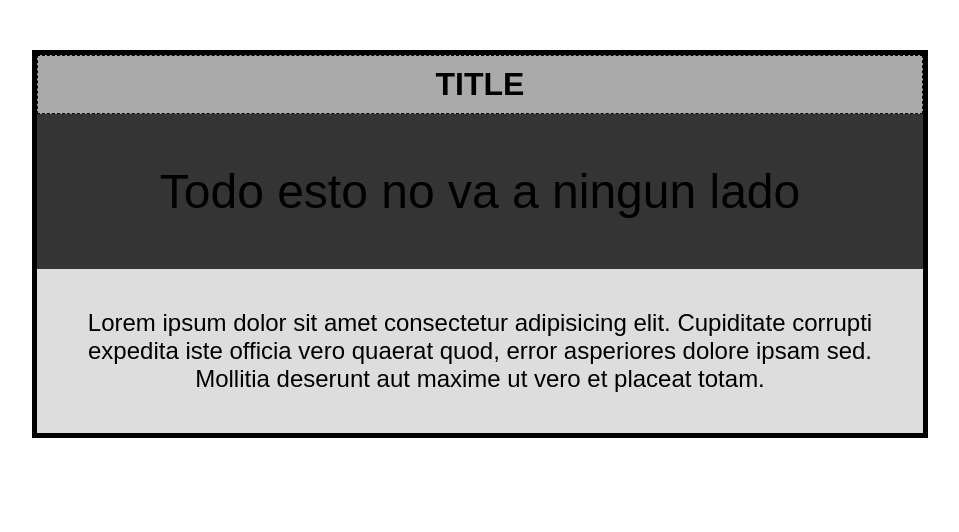
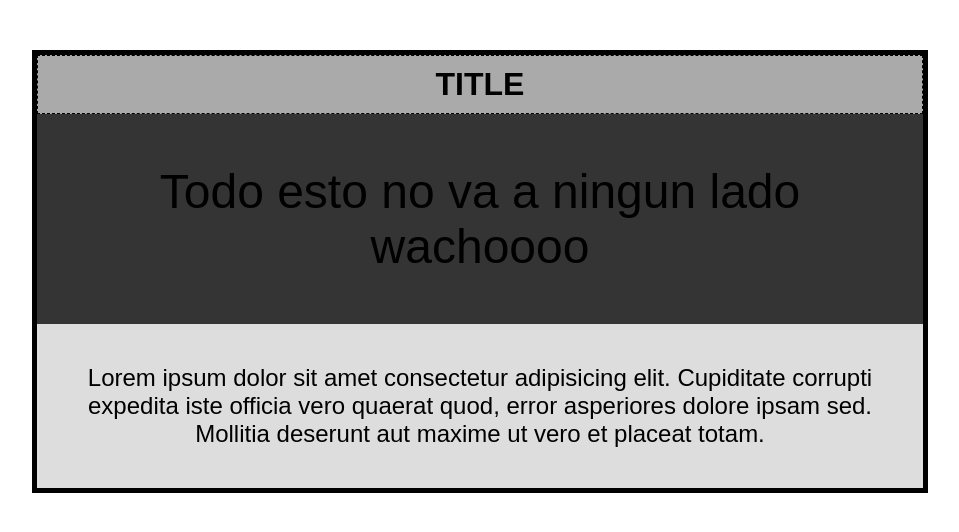
Before and after one commit to Tommyyoliver/proyecto_prueba, a plain HTML site: page index.html in a window 1280 px wide. Shown: the whole page, without its empty margins (160-1119 px from the left). Drawn offline with Linux system fonts and the light colour scheme.

Commit message:
Ahora si guarde el subtitulo bajon

```diff
--- a/index.html
+++ b/index.html
@@ -10,7 +10,7 @@
 <body>
     <div>
         <h1>TITLE</h1>
-        <span>Todo esto no va a ningun lado</span>
+        <span>Todo esto no va a ningun lado wachoooo</span>
         <p>Lorem ipsum dolor sit amet consectetur adipisicing elit. Cupiditate corrupti expedita iste officia vero quaerat quod, error asperiores dolore ipsam sed. Mollitia deserunt aut maxime ut vero et placeat totam.</p>
     </div>
 </body>
```
